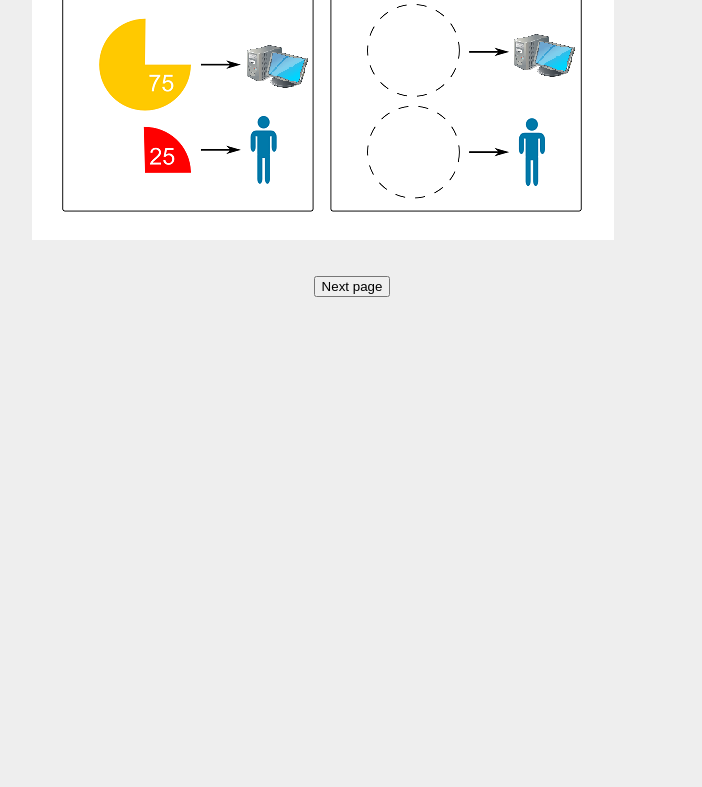
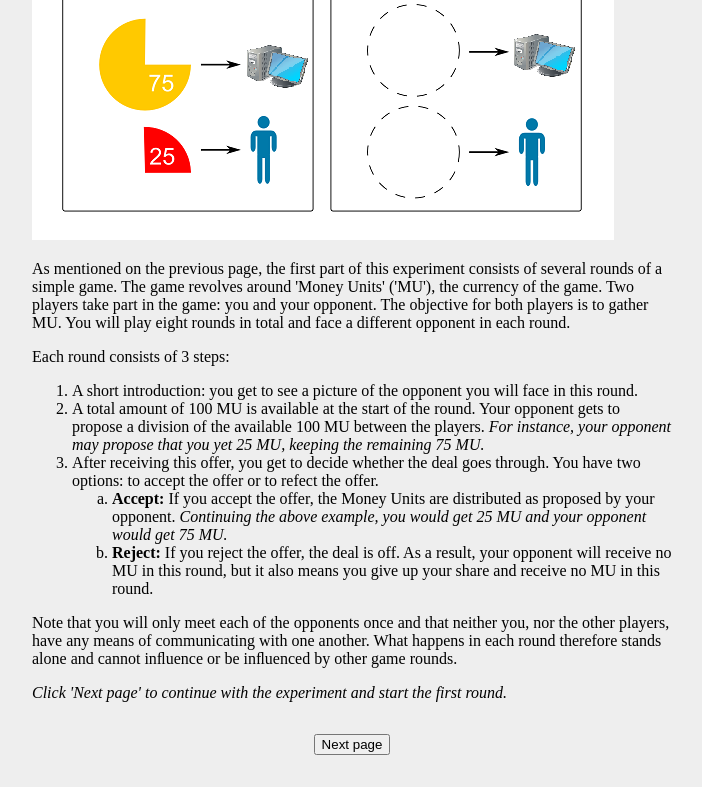
Before and after one commit to vera24m/ultimatum_game, a Django app: page /game/instructions/ in a window 1280 px wide. Shown: the part 676-1463 px from the top of the page, without its empty margins (288-990 px from the left). Before the commit the page ends 973 px from the top, so only its background shows below. Run offline with Django 3.2, Linux system fonts and the light colour scheme; data comes from the database, SQL or seed files in the repository; data that the repository does not hold is empty.

Commit message:
Added warning about not getting paid, added instruction text, added warning to intentionality page, added picture to offer screen.

```diff
--- a/game/templates/game/intentionality.html
+++ b/game/templates/game/intentionality.html
@@ -1,6 +1,7 @@
 {% include "game/header.html" %}
 {% load staticfiles %}
 <h1>Let's play a game - about your next opponents</h1>
+<h3>Read this carefully!!!</h3>
 {% if intentionality %}
 <p>The next couple of opponents you will face will make their offers without external intervention.</p>
 {% else %}
--- a/game/templates/game/play_round.html
+++ b/game/templates/game/play_round.html
@@ -1,4 +1,5 @@
 {% include "game/header.html" %}
+{% load staticfiles %}
 
 <script type="text/javascript">
   var start;
@@ -25,6 +26,7 @@
 </script>
 
 <h1>Offer</h1>
+<img src="{% static 'game/pictures/'|add:picture %}" alt="photo">
 <p>{{ opponent_name }} has prepared an offer for you. Click the box below to see
 how {{ opponent_name }} would like to divide the available
 {{ amount_offered|add:amount_kept }} MU.</p>
--- a/game/templates/game/start_game.html
+++ b/game/templates/game/start_game.html
@@ -15,7 +15,8 @@ have enough time to finish the experiment before you start. Please make sure to
 
 <p>Participation in this study is entirely voluntary and as such, you are free to
 stop the experiment at any time.  Should you wish to do so, simply close the
-browser window containing the experiment's web page.</p>
+browser window containing the experiment's web page. Note that you will only receive payment if
+you complete the full experiment.</p>
 
 <p>The data collected in these experiments will be handled anonymously and will be
 used exclusively for scientific purposes.</p>
--- a/game/templates/game/view_instructions.html
+++ b/game/templates/game/view_instructions.html
@@ -6,6 +6,24 @@
 
 <!-- Include test from /opt/lampp/htdocs/ultimatum/letsplayagame_gameinfo.php -->
 
+<p>As mentioned on the previous page, the first part of this experiment consists of several rounds of a simple game. The game revolves around 'Money Units' ('MU'), the currency of the game.
+Two players take part in the game: you and your opponent. The objective for both players is to gather MU. You will play eight rounds in total and face a different opponent in each round.</p>
+
+<p>Each round consists of 3 steps:
+<ol>
+<li>A short introduction: you get to see a picture of the opponent you will face in this round.</li>
+<li>A total amount of 100 MU is available at the start of the round. Your opponent gets to
+propose a division of the available 100 MU between the players. <em>For instance, your opponent may propose that you yet 25 MU, keeping the remaining 75 MU.</em></li>
+<li>After receiving this offer, you get to decide whether the deal goes through. You have two options: to accept the offer or to refect the offer.</li>
+<ol type="a"><li><strong>Accept:</strong> If you accept the offer, the Money Units are distributed as proposed by your opponent. <em>Continuing the above example, you would get 25 MU and your opponent would get 75 MU.</em></li>
+<li><strong>Reject:</strong> If you reject the offer, the deal is off. As a result, your opponent will receive no MU in this round, but it also means you give up your share and receive no MU in this round.</li></ol></ol></p>
+
+<p>Note that you will only meet each of the opponents once and that neither you, nor the other
+players, have any means of communicating with one another. What happens in each round
+therefore stands alone and cannot inﬂuence or be inﬂuenced by other game rounds.</p>
+
+<em>Click 'Next page' to continue with the experiment and start the first round.</em>
+
 <form action="{% url 'game:start_round' %}" method="get">
   <input type="submit" value="Next page" />
 </form>
--- a/game/views.py
+++ b/game/views.py
@@ -211,7 +211,8 @@ def play_round(request):
       'opponent_name': 'Opponent %d' % round_number,
       'amount_offered': amount_offered,
       'amount_kept': AMOUNT_AVAILABLE - amount_offered,
-      'form': form
+      'form': form,
+      'picture': opponent.picture + '.jpg',
     }
 
     return render(request, 'game/play_round.html', context)
```
